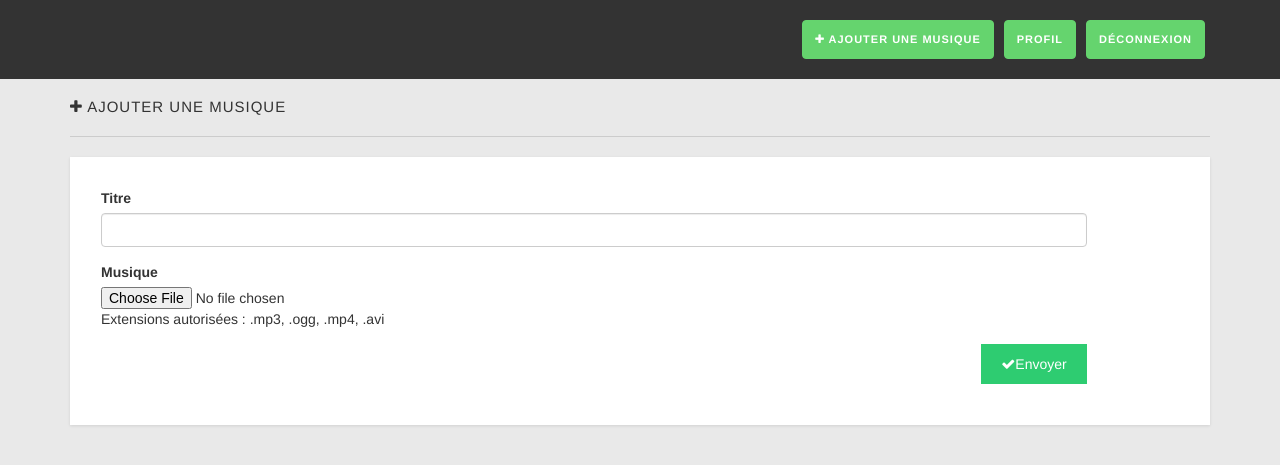
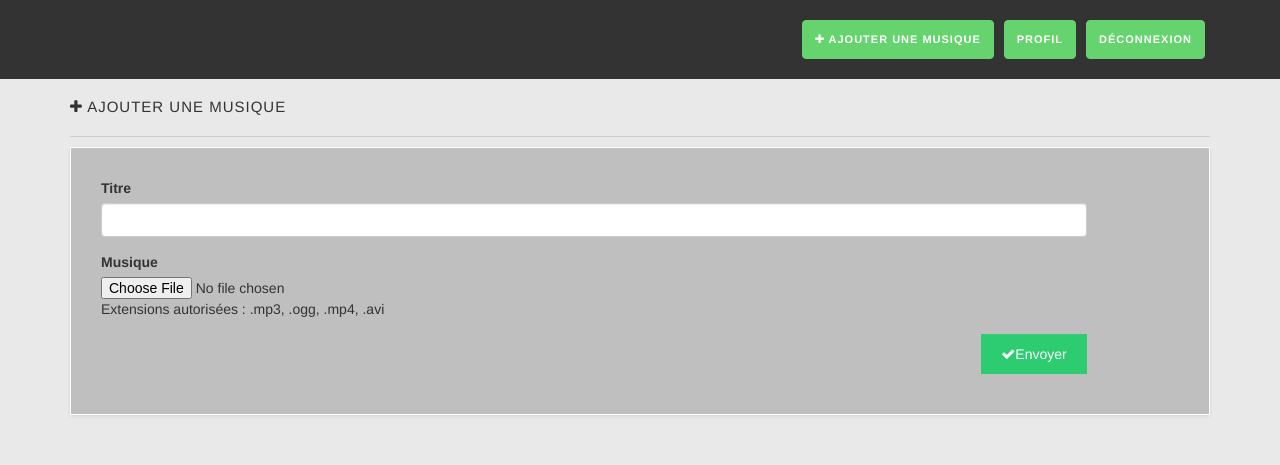
Before and after one commit to Hyce/A2_GITcourse_POULLAIN_PLUMET, a PHP site: page /add_music.php in a window 1280 px wide. Shown: the top 465 px of the page. Run offline with PHP 8.4, Linux system fonts and the light colour scheme.

```diff
--- a/view/css/main.css
+++ b/view/css/main.css
@@ -203,8 +203,8 @@ p.account a {
 .music,
 .block {
 	padding: 30px;
-	background-color: #fff;
-	margin-top: 20px;
+	background-color: #bfbfbf;
+	margin-top: 10px;
 	-webkit-box-shadow: 0 1px 3px rgba(0, 0, 0, 0.1);
 	-moz-box-shadow: 0 1px 3px rgba(0, 0, 0, 0.1);
 	box-shadow: 0 1px 3px rgba(0, 0, 0, 0.1);
```
